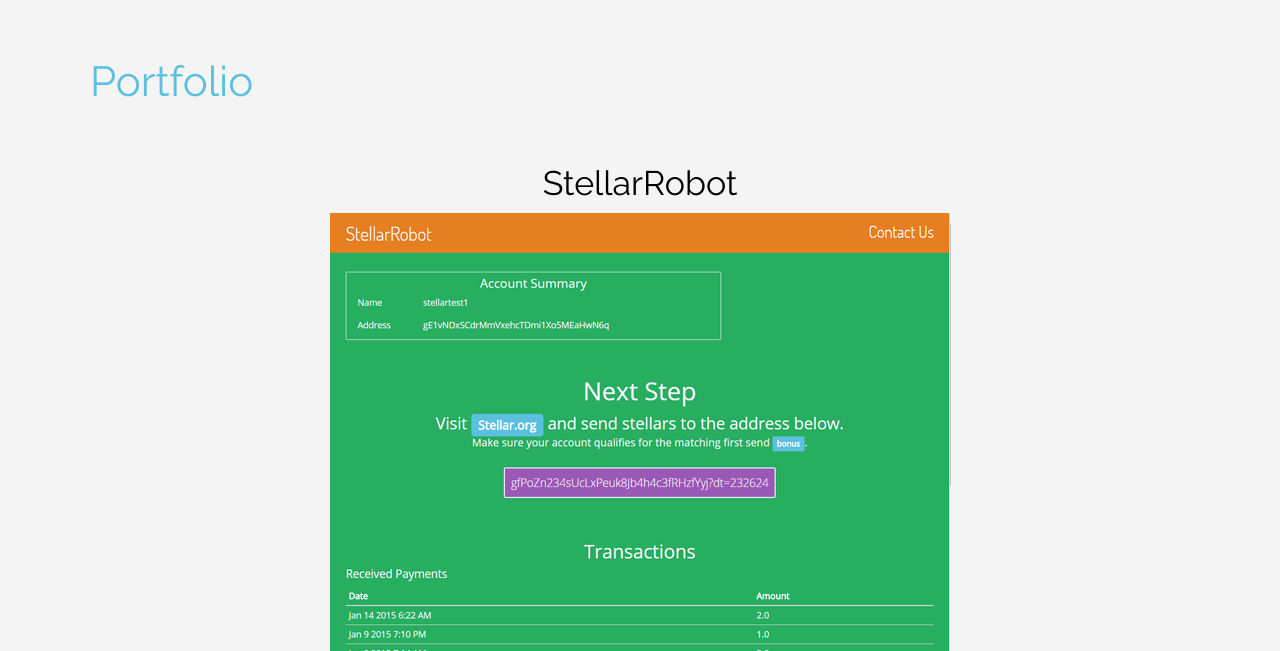
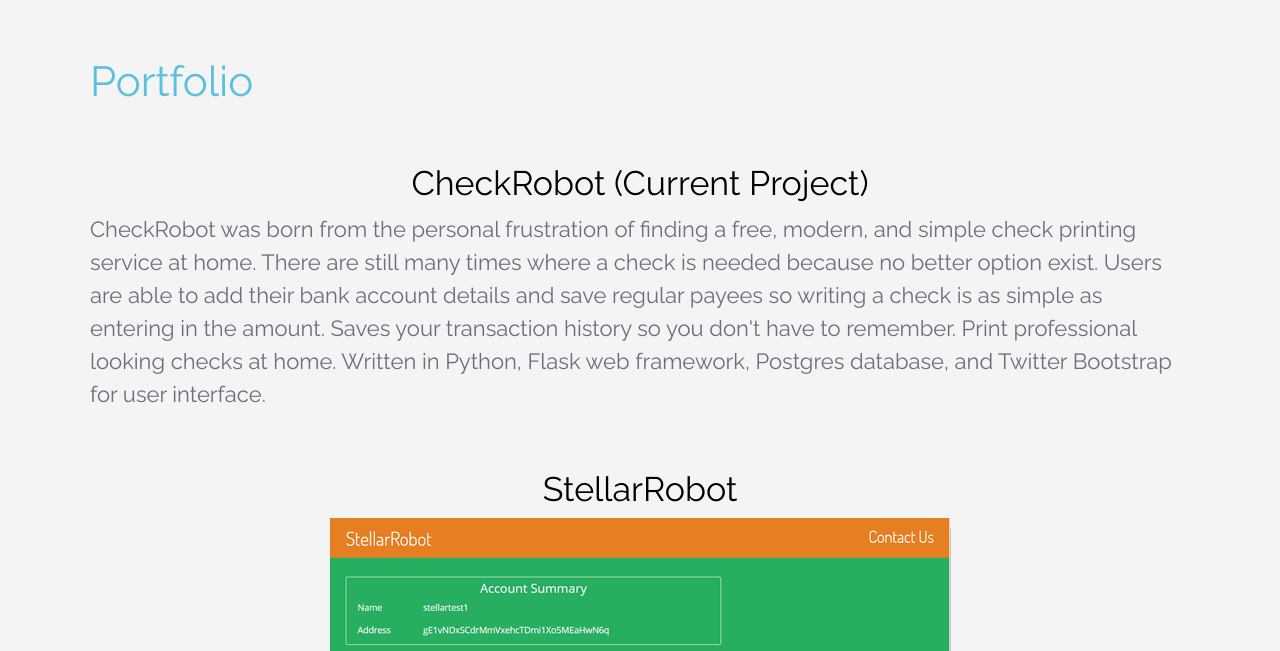
Before and after one commit to VincentTide/vincenttide, a Flask app: page /portfolio in a window 1280 px wide. Shown: the part 71-722 px from the top of the page. Run offline with Flask 2, Linux system fonts and the light colour scheme; some libraries are stand-ins or nearby versions.

Commit message:
updated portfolio

```diff
--- a/app/templates/portfolio.html
+++ b/app/templates/portfolio.html
@@ -12,6 +12,8 @@
             <div class="article_well">
                 <h2 class="article_title">Portfolio</h2>
 
+                <h3>CheckRobot (Current Project)</h3>
+                <p>CheckRobot was born from the personal frustration of finding a free, modern, and simple check printing service at home. There are still many times where a check is needed because no better option exist. Users are able to add their bank account details and save regular payees so writing a check is as simple as entering in the amount. Saves your transaction history so you don't have to remember. Print professional looking checks at home. Written in Python, Flask web framework, Postgres database, and Twitter Bootstrap for user interface.</p>
 
                 <h3>StellarRobot</h3>
                 <div class="article_image">
```
